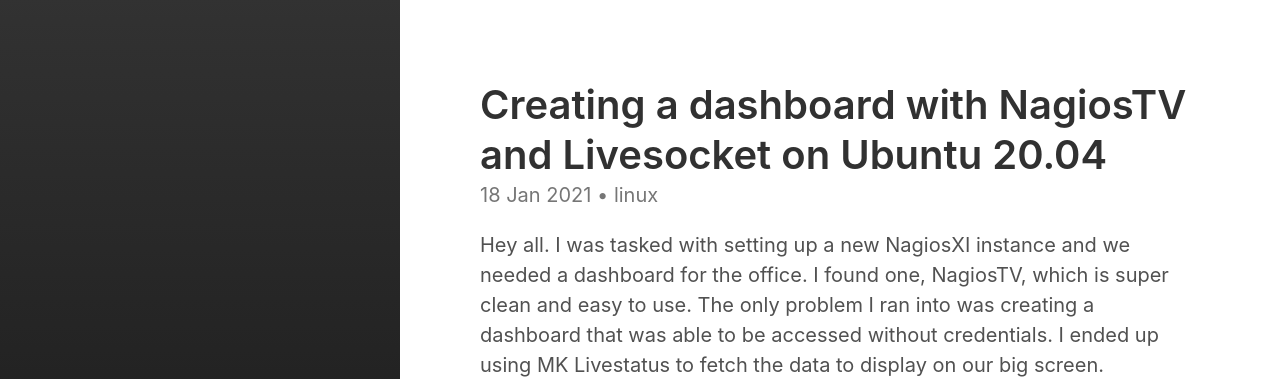
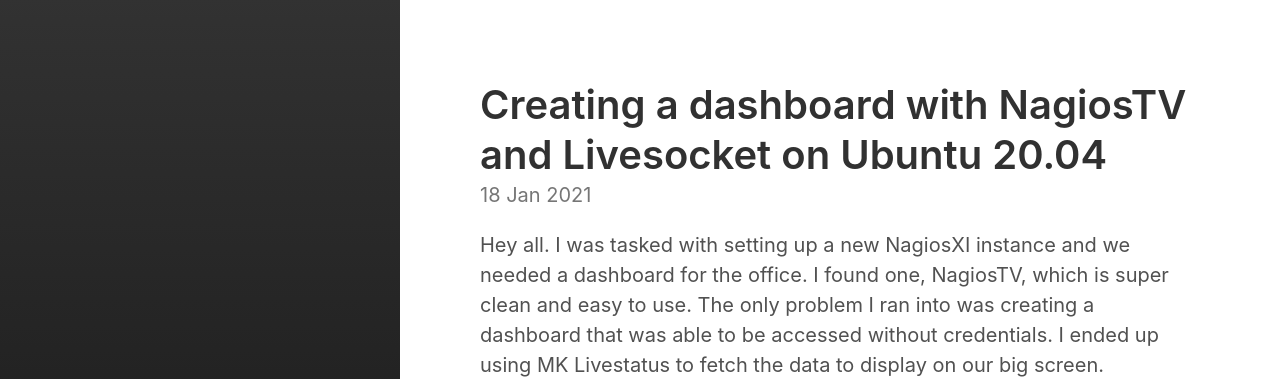
Before and after one commit to cyb3rdelic/cyb3rdelic.github.io, a Jekyll site: the page built from _posts/2021-1-18-NagiosTV-With-Livesocket.md, in a window 1280 px wide and 900 px high. Shown: the top 379 px of the window. Built offline with Jekyll 4.4.1, drawn with Linux system fonts in a browser that asks for light colours.

Commit message:
incremental

```diff
--- a/_posts/2021-1-18-NagiosTV-With-Livesocket.md
+++ b/_posts/2021-1-18-NagiosTV-With-Livesocket.md
@@ -1,8 +1,6 @@
 ---
 layout: post
 title: Creating a dashboard with NagiosTV and Livesocket on Ubuntu 20.04
-categories:
-  - linux
 ---
 
 Hey all. I was tasked with setting up a new NagiosXI instance and we needed a dashboard for the office. I found one, NagiosTV, which is super clean and easy to use. The only problem I ran into was creating a dashboard that was able to be accessed without credentials. I ended up using MK Livestatus to fetch the data to display on our big screen.
```
Also changed, not shown: 1 other file.
